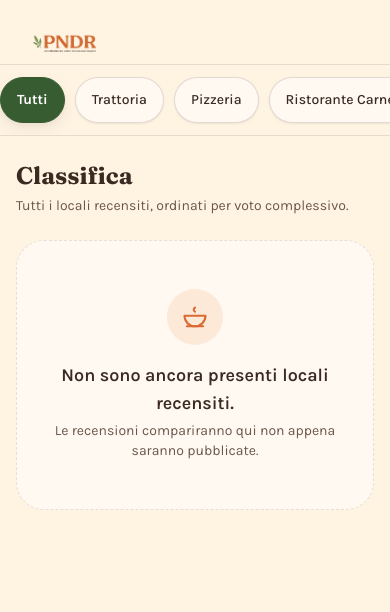
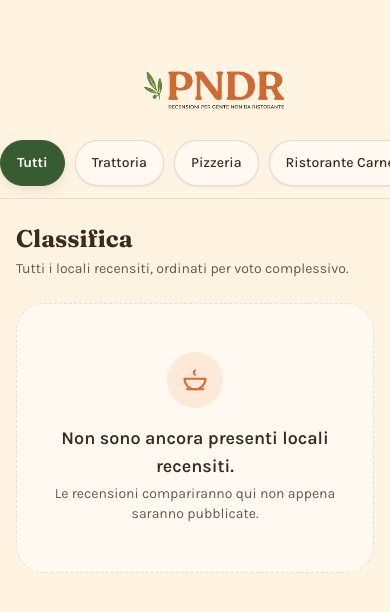
Before and after one commit to hade0n/gambero-moscio, a React (Vite) app: page / in a window 390 px wide. Shown: the top 612 px of the page. Built offline with nearby package versions, Linux system fonts and the light colour scheme.

Commit message:
Logo header piu grande e centrato su mobile

```diff
--- a/src/components/Header.jsx
+++ b/src/components/Header.jsx
@@ -3,14 +3,15 @@ import { Link } from 'react-router-dom';
 import Icon from './Icon.jsx';
 
 /**
- * Header PNDR: compatto, fondo panna, logo ufficiale (public/logo.svg).
- * Nell'interfaccia pubblica non c'è alcun collegamento al backend: l'area
- * riservata si raggiunge solo digitando /backend.
- * variant="admin" aggiunge lo stato "Area riservata" e il pulsante Esci.
+ * Header PNDR: fondo panna, nessun divisore, logo ufficiale (public/logo.svg) grande.
+ * Interfaccia pubblica: su mobile il logo è centrato, da `md` allineato a sinistra.
+ * variant="admin": logo a sinistra + stato "Area riservata" e pulsante Esci a destra.
+ * Nessun collegamento al backend in pubblico (l'area riservata si apre solo via /backend).
  * Durante lo scroll l'header rinforza in modo molto discreto l'ombra.
  */
 export default function Header({ variant = 'public', onLogout }) {
   const [scrolled, setScrolled] = useState(false);
+  const isAdmin = variant === 'admin';
 
   useEffect(() => {
     const onScroll = () => setScrolled(window.scrollY > 6);
@@ -21,14 +22,18 @@ export default function Header({ variant = 'public', onLogout }) {
 
   return (
     <header
-      className={`sticky top-0 z-40 border-b bg-cream/95 backdrop-blur-sm transition-shadow duration-200 ${
+      className={`sticky top-0 z-40 bg-cream/95 backdrop-blur-sm transition-shadow duration-200 ${
         scrolled ? 'shadow-sm' : 'shadow-none'
       }`}
     >
-      <div className="mx-auto flex h-16 max-w-content items-center justify-between gap-4 px-4 md:px-6">
+      <div className="relative mx-auto flex h-32 max-w-content items-center px-4 md:h-44 md:px-6">
         <Link
           to="/"
-          className="press flex min-h-[44px] items-center rounded-lg py-1 pr-2"
+          className={`press flex min-h-[44px] items-center rounded-lg px-2 ${
+            isAdmin
+              ? '-ml-2'
+              : 'absolute left-1/2 -translate-x-1/2 md:static md:left-auto md:translate-x-0'
+          }`}
           aria-label="PNDR — vai alla homepage"
         >
           <img
@@ -36,12 +41,12 @@ export default function Header({ variant = 'public', onLogout }) {
             alt="PNDR — Recensioni per gente non da ristorante"
             width="694"
             height="348"
-            className="h-10 w-auto sm:h-11"
+            className="h-24 w-auto sm:h-28 md:h-36"
           />
         </Link>
 
-        {variant === 'admin' && (
-          <div className="flex items-center gap-2 sm:gap-3">
+        {isAdmin && (
+          <div className="ml-auto flex items-center gap-2 sm:gap-3">
             <span className="hidden items-center gap-1.5 rounded-full border border-green/40 bg-green/10 px-3 py-1 text-xs font-semibold text-green-deep sm:inline-flex">
               Area riservata
             </span>
--- a/src/pages/Login.jsx
+++ b/src/pages/Login.jsx
@@ -29,8 +29,8 @@ export default function Login({ onSuccess }) {
 
   return (
     <div className="min-h-dvh bg-cream">
-      <header className="border-b bg-cream/95">
-        <div className="mx-auto flex h-16 max-w-content items-center px-4 md:px-6">
+      <header className="bg-cream/95">
+        <div className="mx-auto flex h-32 max-w-content items-center justify-center px-4 md:h-44 md:justify-start md:px-6">
           <Link
             to="/"
             className="press flex min-h-[44px] items-center"
@@ -41,7 +41,7 @@ export default function Login({ onSuccess }) {
               alt="PNDR — Recensioni per gente non da ristorante"
               width="694"
               height="348"
-              className="h-10 w-auto sm:h-11"
+              className="h-24 w-auto sm:h-28 md:h-36"
             />
           </Link>
         </div>
```
